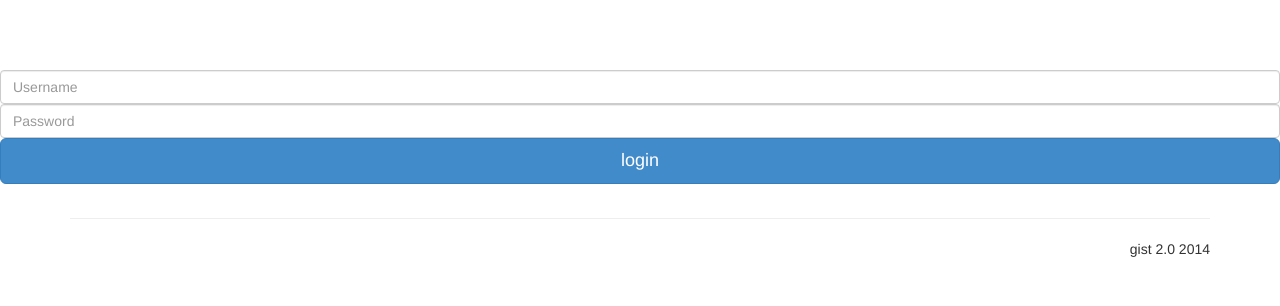
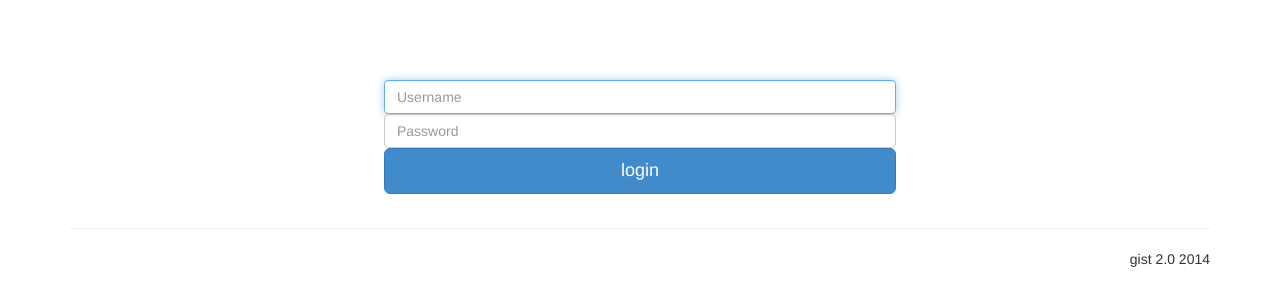
Before and after one commit to solomonchild/py_gist_clone, a Django app: template gist2/templates/users/login.html in a window 1280 px wide. Shown: the top 306 px of the page. Run offline with Django 3.2, Linux system fonts and the light colour scheme; the template is opened without the code that fills it, so the values that code supplies are empty; some libraries are stand-ins or nearby versions.

Commit message:
Beautified login form, added error output

```diff
--- a/gist2/static/gist2/styles/custom.css
+++ b/gist2/static/gist2/styles/custom.css
@@ -25,3 +25,11 @@ ul.gists-unordered {
 ul.gists-unordered a:hover{
   text-decoration:none;
 }
+ul.errors {
+  color:red;
+  font-weight:bold;
+}
+div.login-container{
+  width:40%;
+  margin:0 auto;
+}
--- a/gist2/templates/base.html
+++ b/gist2/templates/base.html
@@ -17,7 +17,7 @@
           <input hidden name="next" value="{{request.path}}"/>
             {% csrf_token %}
             <div class="form-group">
-              <input class="form-control" name="username" type="text" placeholder="Username" />
+              <input class="form-control" autofocus name="username" type="text" placeholder="Username" />
             </div>
             <div class="form-group">
               <input class="form-control" type="password" name="password" placeholder="Password" />
--- a/gist2/templates/users/login.html
+++ b/gist2/templates/users/login.html
@@ -8,14 +8,23 @@
   </head>
 
 <body role="document">
-  <form action="" class="form-signin" method="post">
-      {% csrf_token %}
-      <input type="text" class="form-control" placeholder="Username" name="username" value="" id="username">
-      <input type="password"class="form-control" placeholder="Password"  name="password" value="" id="password">
+  <div class="login-container">
+    <ul class="errors">
+    {% if form.errors %}
+      {% for key,err in form.errors.items %}
+     {{ err }}
+      {% endfor %}
+    {% endif %}
+    </ul>
+    <form action="" class="form-signin login-form" method="post">
+	{% csrf_token %}
+	<input type="text" autofocus class="form-control" placeholder="Username" name="username" value="" id="username">
+	<input type="password"class="form-control" placeholder="Password"  name="password" value="" id="password">
 
-      <input class="btn btn-lg btn-primary btn-block" type="submit" value="login" />
-      <input hidden name="next" value="/" />
-  </form>
+	<input class="btn btn-lg btn-primary btn-block" type="submit" value="login" />
+	<input hidden name="next" value="/" />
+    </form>
+  </div>
   <div class="container">
     <hr>
     <footer class="footer pull-right">
```
